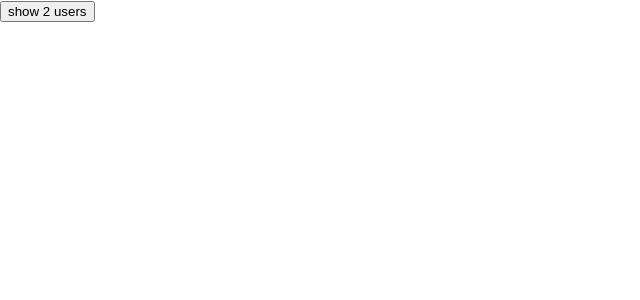
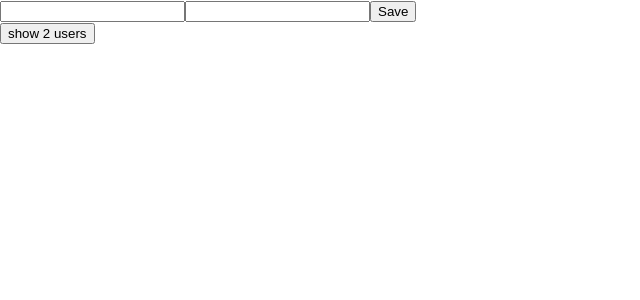
Before and after one commit to andrey-kupets/okten-react-hw, a React (Create React App) app in the folder hw03/task_main/: page / in a window 1280 px wide. Shown: the top 300 px of the page, without its empty margins (0-640 px from the left). Built offline with nearby package versions, Linux system fonts and the light colour scheme.

Commit message:
add hw03 form/inputs perversions

```diff
--- a/hw03/task_main/src/components/all-users/AllUsers.js
+++ b/hw03/task_main/src/components/all-users/AllUsers.js
@@ -16,6 +16,12 @@ class AllUsers extends Component {
         let {users} = this.state;
         return (
             <div>
+                <form onSubmit={this.sbmt}>
+                    <input type='number'/>
+                    <input type='text'/>
+                    <button>Save</button>
+                </form>
+
                 <button onClick={this.show2Users}>show 2 users</button>
                 {
                     users.map(value => (<User item={value} key={value.id}/>))
@@ -23,6 +29,16 @@ class AllUsers extends Component {
             </div>
         );
     }
+
+    sbmt = (e) => {
+        e.preventDefault();
+        let id = e.target[0].value;
+        console.log(id);
+        let name = e.target[1].value;
+        console.log(name);
+        this.state.users.push({id, users});
+        this.setState({users: this.state.users});
+    };
 
     show2Users = async () => { // обязат. стрел. Ф. - или потеря контекста
         let {users, startId} = this.state;
```
